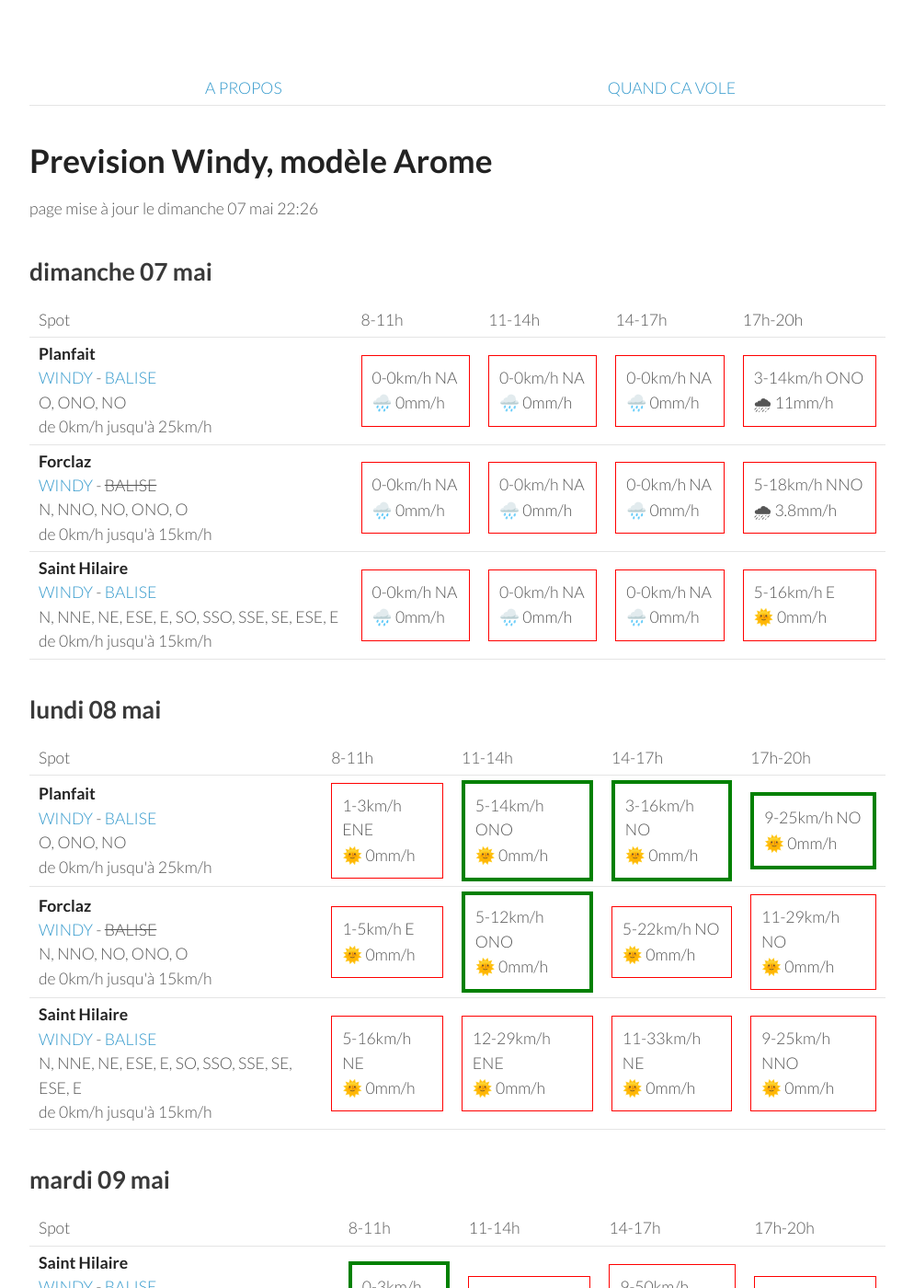
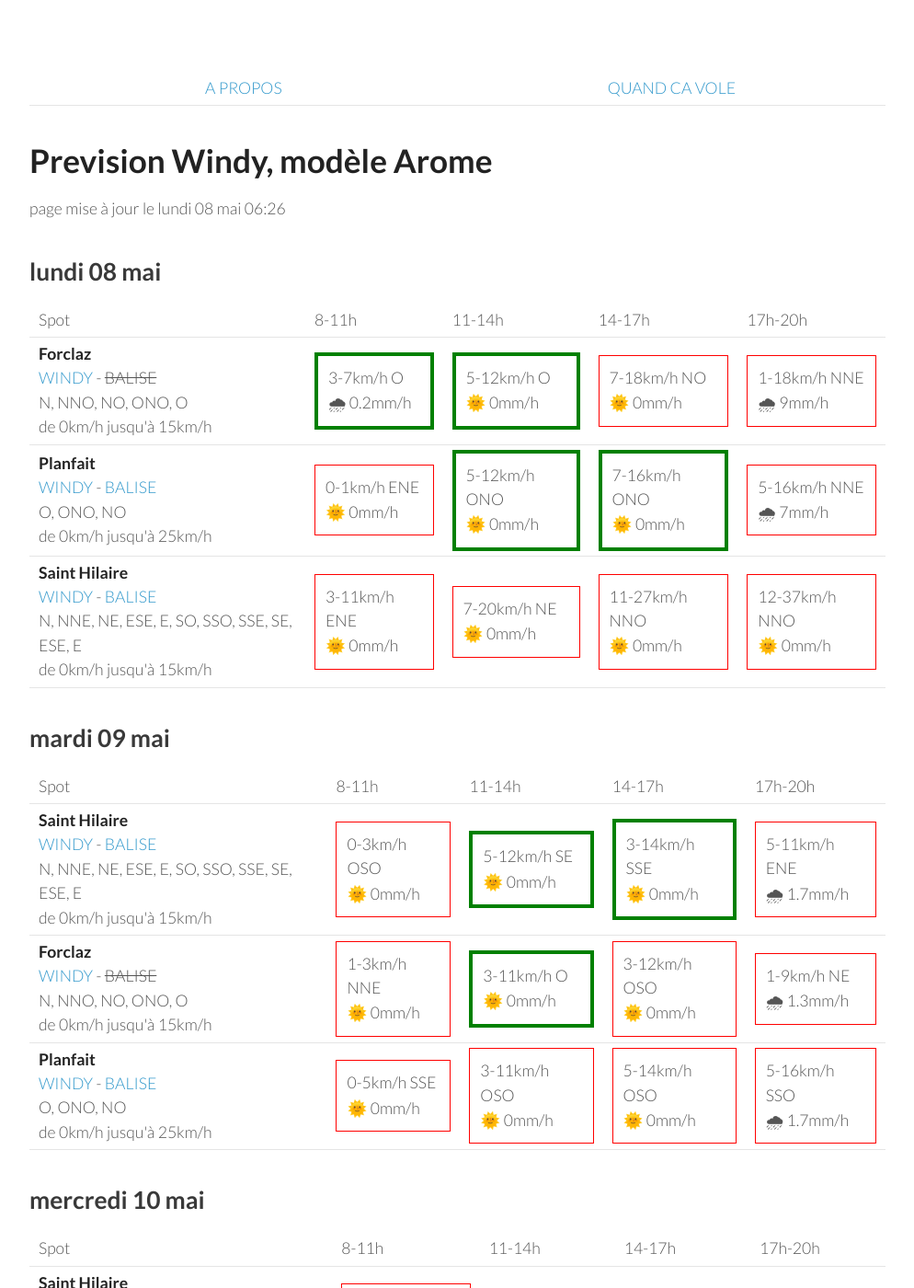
Before and after one commit to parapente-dans-le-nord/parapente-dans-le-nord.github.io, a Jekyll site: the page built from alpes_nord.markdown, in a window 1280 px wide and 1400 px high. Shown: the whole window at 92% size, without its empty margins (26-1020 px from the left). Built offline with Jekyll 4.4.1, drawn with Linux system fonts in a browser that asks for light colours; some of the changed text lies outside the part shown.

Commit message:
update index.markdown

```diff
--- a/alpes_nord.markdown
+++ b/alpes_nord.markdown
@@ -7,51 +7,8 @@ title:  "Tous les spots"
 {: .links}
 
 # Prevision Windy, modèle Arome
-page mise à jour le dimanche 07 mai 22:26
+page mise à jour le lundi 08 mai 06:26
 
-## dimanche 07 mai
-
-{::nomarkdown}
-<table>
-  <tbody>
-    <tr>
-      <td>Spot</td>
-      <td>8-11h</td>
-      <td>11-14h</td>
-      <td>14-17h</td>
-      <td>17h-20h</td>
-    </tr>
-<tr>
-        <td><strong>Planfait</strong><br><a href="https://windy.com/45.853/6.223?45.415,6.223,8">WINDY</a> - <span class=""><a href="https://www.openwindmap.org/PP496">BALISE</a> </span><br> <span class="vent-favorable">O, ONO, NO</span><br><span class="force-vent">de 0km/h jusqu'à 25km/h</span> </td>
-
-            <td><div class="not-flyable"><p>0-0km/h NA</p><p>🌧️ 0mm/h</p></div></td>
-            <td><div class="not-flyable"><p>0-0km/h NA</p><p>🌧️ 0mm/h</p></div></td>
-            <td><div class="not-flyable"><p>0-0km/h NA</p><p>🌧️ 0mm/h</p></div></td>
-            <td><div class="not-flyable"><p>3-14km/h ONO</p><p>🌧 11mm/h</p></div></td>
-
-    </tr>
-<tr>
-        <td><strong>Forclaz</strong><br><a href="https://windy.com/45.814/6.247?45.375,6.246,8,m:eVwaglz">WINDY</a> - <span class="no-balise"> BALISE </span><br> <span class="vent-favorable">N, NNO, NO, ONO, O</span><br><span class="force-vent">de 0km/h jusqu'à 15km/h</span> </td>
-
-            <td><div class="not-flyable"><p>0-0km/h NA</p><p>🌧️ 0mm/h</p></div></td>
-            <td><div class="not-flyable"><p>0-0km/h NA</p><p>🌧️ 0mm/h</p></div></td>
-            <td><div class="not-flyable"><p>0-0km/h NA</p><p>🌧️ 0mm/h</p></div></td>
-            <td><div class="not-flyable"><p>5-18km/h NNO</p><p>🌧 3.8mm/h</p></div></td>
-
-    </tr>
-<tr>
-        <td><strong>Saint Hilaire</strong><br><a href="https://windy.com/45.307/5.888?45.087,5.889,9,m:eUFagkX">WINDY</a> - <span class=""><a href="http://www.balisemeteo.com/balise.php?idBalise=61">BALISE</a> </span><br> <span class="vent-favorable">N, NNE, NE, ESE, E, SO, SSO, SSE, SE, ESE, E</span><br><span class="force-vent">de 0km/h jusqu'à 15km/h</span> </td>
-
-            <td><div class="not-flyable"><p>0-0km/h NA</p><p>🌧️ 0mm/h</p></div></td>
-            <td><div class="not-flyable"><p>0-0km/h NA</p><p>🌧️ 0mm/h</p></div></td>
-            <td><div class="not-flyable"><p>0-0km/h NA</p><p>🌧️ 0mm/h</p></div></td>
-            <td><div class="not-flyable"><p>5-16km/h E</p><p>🌞 0mm/h</p></div></td>
-
-    </tr>
-
-</tbody>
-</table>
-{:/}
 ## lundi 08 mai
 
 {::nomarkdown}
@@ -65,32 +22,32 @@ page mise à jour le dimanche 07 mai 22:26
       <td>17h-20h</td>
     </tr>
 <tr>
-        <td><strong>Planfait</strong><br><a href="https://windy.com/45.853/6.223?45.415,6.223,8">WINDY</a> - <span class=""><a href="https://www.openwindmap.org/PP496">BALISE</a> </span><br> <span class="vent-favorable">O, ONO, NO</span><br><span class="force-vent">de 0km/h jusqu'à 25km/h</span> </td>
+        <td><strong>Forclaz</strong><br><a href="https://windy.com/45.814/6.247?45.375,6.246,8,m:eVwaglz">WINDY</a> - <span class="no-balise"> BALISE </span><br> <span class="vent-favorable">N, NNO, NO, ONO, O</span><br><span class="force-vent">de 0km/h jusqu'à 15km/h</span> </td>
 
-            <td><div class="not-flyable"><p>1-3km/h ENE</p><p>🌞 0mm/h</p></div></td>
-            <td><div class="flyable"><p>5-14km/h ONO</p><p>🌞 0mm/h</p></div></td>
-            <td><div class="flyable"><p>3-16km/h NO</p><p>🌞 0mm/h</p></div></td>
-            <td><div class="flyable"><p>9-25km/h NO</p><p>🌞 0mm/h</p></div></td>
+            <td><div class="flyable"><p>3-7km/h O</p><p>🌧 0.2mm/h</p></div></td>
+            <td><div class="flyable"><p>5-12km/h O</p><p>🌞 0mm/h</p></div></td>
+            <td><div class="not-flyable"><p>7-18km/h NO</p><p>🌞 0mm/h</p></div></td>
+            <td><div class="not-flyable"><p>1-18km/h NNE</p><p>🌧 9mm/h</p></div></td>
 
 
     </tr>
 <tr>
-        <td><strong>Forclaz</strong><br><a href="https://windy.com/45.814/6.247?45.375,6.246,8,m:eVwaglz">WINDY</a> - <span class="no-balise"> BALISE </span><br> <span class="vent-favorable">N, NNO, NO, ONO, O</span><br><span class="force-vent">de 0km/h jusqu'à 15km/h</span> </td>
+        <td><strong>Planfait</strong><br><a href="https://windy.com/45.853/6.223?45.415,6.223,8">WINDY</a> - <span class=""><a href="https://www.openwindmap.org/PP496">BALISE</a> </span><br> <span class="vent-favorable">O, ONO, NO</span><br><span class="force-vent">de 0km/h jusqu'à 25km/h</span> </td>
 
-            <td><div class="not-flyable"><p>1-5km/h E</p><p>🌞 0mm/h</p></div></td>
+            <td><div class="not-flyable"><p>0-1km/h ENE</p><p>🌞 0mm/h</p></div></td>
             <td><div class="flyable"><p>5-12km/h ONO</p><p>🌞 0mm/h</p></div></td>
-            <td><div class="not-flyable"><p>5-22km/h NO</p><p>🌞 0mm/h</p></div></td>
-            <td><div class="not-flyable"><p>11-29km/h NO</p><p>🌞 0mm/h</p></div></td>
+            <td><div class="flyable"><p>7-16km/h ONO</p><p>🌞 0mm/h</p></div></td>
+            <td><div class="not-flyable"><p>5-16km/h NNE</p><p>🌧 7mm/h</p></div></td>
 
 
     </tr>
 <tr>
         <td><strong>Saint Hilaire</strong><br><a href="https://windy.com/45.307/5.888?45.087,5.889,9,m:eUFagkX">WINDY</a> - <span class=""><a href="http://www.balisemeteo.com/balise.php?idBalise=61">BALISE</a> </span><br> <span class="vent-favorable">N, NNE, NE, ESE, E, SO, SSO, SSE, SE, ESE, E</span><br><span class="force-vent">de 0km/h jusqu'à 15km/h</span> </td>
 
-            <td><div class="not-flyable"><p>5-16km/h NE</p><p>🌞 0mm/h</p></div></td>
-            <td><div class="not-flyable"><p>12-29km/h ENE</p><p>🌞 0mm/h</p></div></td>
-            <td><div class="not-flyable"><p>11-33km/h NE</p><p>🌞 0mm/h</p></div></td>
-            <td><div class="not-flyable"><p>9-25km/h NNO</p><p>🌞 0mm/h</p></div></td>
+            <td><div class="not-flyable"><p>3-11km/h ENE</p><p>🌞 0mm/h</p></div></td>
+            <td><div class="not-flyable"><p>7-20km/h NE</p><p>🌞 0mm/h</p></div></td>
+            <td><div class="not-flyable"><p>11-27km/h NNO</p><p>🌞 0mm/h</p></div></td>
+            <td><div class="not-flyable"><p>12-37km/h NNO</p><p>🌞 0mm/h</p></div></td>
 
 
     </tr>
@@ -113,30 +70,30 @@ page mise à jour le dimanche 07 mai 22:26
 <tr>
         <td><strong>Saint Hilaire</strong><br><a href="https://windy.com/45.307/5.888?45.087,5.889,9,m:eUFagkX">WINDY</a> - <span class=""><a href="http://www.balisemeteo.com/balise.php?idBalise=61">BALISE</a> </span><br> <span class="vent-favorable">N, NNE, NE, ESE, E, SO, SSO, SSE, SE, ESE, E</span><br><span class="force-vent">de 0km/h jusqu'à 15km/h</span> </td>
 
-            <td><div class="flyable"><p>0-3km/h N</p><p>🌞 0mm/h</p></div></td>
-            <td><div class="not-flyable"><p>5-31km/h SO</p><p>🌞 0mm/h</p></div></td>
-            <td><div class="not-flyable"><p>9-50km/h OSO</p><p>🌞 0mm/h</p></div></td>
-            <td><div class="not-flyable"><p>5-50km/h S</p><p>🌧 3mm/h</p></div></td>
+            <td><div class="not-flyable"><p>0-3km/h OSO</p><p>🌞 0mm/h</p></div></td>
+            <td><div class="flyable"><p>5-12km/h SE</p><p>🌞 0mm/h</p></div></td>
+            <td><div class="flyable"><p>3-14km/h SSE</p><p>🌞 0mm/h</p></div></td>
+            <td><div class="not-flyable"><p>5-11km/h ENE</p><p>🌧 1.7mm/h</p></div></td>
+
+
+    </tr>
+<tr>
+        <td><strong>Forclaz</strong><br><a href="https://windy.com/45.814/6.247?45.375,6.246,8,m:eVwaglz">WINDY</a> - <span class="no-balise"> BALISE </span><br> <span class="vent-favorable">N, NNO, NO, ONO, O</span><br><span class="force-vent">de 0km/h jusqu'à 15km/h</span> </td>
+
+            <td><div class="not-flyable"><p>1-3km/h NNE</p><p>🌞 0mm/h</p></div></td>
+            <td><div class="flyable"><p>3-11km/h O</p><p>🌞 0mm/h</p></div></td>
+            <td><div class="not-flyable"><p>3-12km/h OSO</p><p>🌞 0mm/h</p></div></td>
+            <td><div class="not-flyable"><p>1-9km/h NE</p><p>🌧 1.3mm/h</p></div></td>
 
 
     </tr>
 <tr>
         <td><strong>Planfait</strong><br><a href="https://windy.com/45.853/6.223?45.415,6.223,8">WINDY</a> - <span class=""><a href="https://www.openwindmap.org/PP496">BALISE</a> </span><br> <span class="vent-favorable">O, ONO, NO</span><br><span class="force-vent">de 0km/h jusqu'à 25km/h</span> </td>
 
-            <td><div class="not-flyable"><p>1-3km/h SE</p><p>🌞 0mm/h</p></div></td>
-            <td><div class="not-flyable"><p>1-18km/h SSO</p><p>🌞 0mm/h</p></div></td>
-            <td><div class="not-flyable"><p>9-31km/h OSO</p><p>🌧 0.2mm/h</p></div></td>
-            <td><div class="not-flyable"><p>3-35km/h SSO</p><p>🌧 4.4mm/h</p></div></td>
-
-
-    </tr>
-<tr>
-        <td><strong>Forclaz</strong><br><a href="https://windy.com/45.814/6.247?45.375,6.246,8,m:eVwaglz">WINDY</a> - <span class="no-balise"> BALISE </span><br> <span class="vent-favorable">N, NNO, NO, ONO, O</span><br><span class="force-vent">de 0km/h jusqu'à 15km/h</span> </td>
-
-            <td><div class="not-flyable"><p>1-5km/h E</p><p>🌞 0mm/h</p></div></td>
-            <td><div class="not-flyable"><p>1-18km/h S</p><p>🌞 0mm/h</p></div></td>
-            <td><div class="not-flyable"><p>7-31km/h OSO</p><p>🌧 0.2mm/h</p></div></td>
-            <td><div class="not-flyable"><p>1-35km/h SSO</p><p>🌧 4.8mm/h</p></div></td>
+            <td><div class="not-flyable"><p>0-5km/h SSE</p><p>🌞 0mm/h</p></div></td>
+            <td><div class="not-flyable"><p>3-11km/h OSO</p><p>🌞 0mm/h</p></div></td>
+            <td><div class="not-flyable"><p>5-14km/h OSO</p><p>🌞 0mm/h</p></div></td>
+            <td><div class="not-flyable"><p>5-16km/h SSO</p><p>🌧 1.7mm/h</p></div></td>
 
 
     </tr>
@@ -157,32 +114,32 @@ page mise à jour le dimanche 07 mai 22:26
       <td>17h-20h</td>
     </tr>
 <tr>
-        <td><strong>Planfait</strong><br><a href="https://windy.com/45.853/6.223?45.415,6.223,8">WINDY</a> - <span class=""><a href="https://www.openwindmap.org/PP496">BALISE</a> </span><br> <span class="vent-favorable">O, ONO, NO</span><br><span class="force-vent">de 0km/h jusqu'à 25km/h</span> </td>
+        <td><strong>Saint Hilaire</strong><br><a href="https://windy.com/45.307/5.888?45.087,5.889,9,m:eUFagkX">WINDY</a> - <span class=""><a href="http://www.balisemeteo.com/balise.php?idBalise=61">BALISE</a> </span><br> <span class="vent-favorable">N, NNE, NE, ESE, E, SO, SSO, SSE, SE, ESE, E</span><br><span class="force-vent">de 0km/h jusqu'à 15km/h</span> </td>
 
-            <td><div class="flyable"><p>3-20km/h NO</p><p>🌧 2.9mm/h</p></div></td>
-            <td><div class="not-flyable"><p>9-35km/h NO</p><p>🌧 1.1mm/h</p></div></td>
-            <td><div class="not-flyable"><p>9-35km/h NO</p><p>🌧 0.4mm/h</p></div></td>
-            <td><div class="not-flyable"><p>9-33km/h NO</p><p>🌧 0.3mm/h</p></div></td>
+            <td><div class="not-flyable"><p>3-37km/h NNO</p><p>🌧 3mm/h</p></div></td>
+            <td><div class="not-flyable"><p>7-33km/h N</p><p>🌧 0.7mm/h</p></div></td>
+            <td><div class="not-flyable"><p>7-40km/h N</p><p>🌧 0.8mm/h</p></div></td>
+            <td><div class="not-flyable"><p>9-42km/h N</p><p>🌧 0.8mm/h</p></div></td>
 
 
     </tr>
 <tr>
-        <td><strong>Saint Hilaire</strong><br><a href="https://windy.com/45.307/5.888?45.087,5.889,9,m:eUFagkX">WINDY</a> - <span class=""><a href="http://www.balisemeteo.com/balise.php?idBalise=61">BALISE</a> </span><br> <span class="vent-favorable">N, NNE, NE, ESE, E, SO, SSO, SSE, SE, ESE, E</span><br><span class="force-vent">de 0km/h jusqu'à 15km/h</span> </td>
+        <td><strong>Planfait</strong><br><a href="https://windy.com/45.853/6.223?45.415,6.223,8">WINDY</a> - <span class=""><a href="https://www.openwindmap.org/PP496">BALISE</a> </span><br> <span class="vent-favorable">O, ONO, NO</span><br><span class="force-vent">de 0km/h jusqu'à 25km/h</span> </td>
 
-            <td><div class="not-flyable"><p>3-33km/h NO</p><p>🌧 3.6mm/h</p></div></td>
-            <td><div class="not-flyable"><p>5-31km/h N</p><p>🌧 1.6mm/h</p></div></td>
-            <td><div class="not-flyable"><p>7-40km/h N</p><p>🌧 1.1mm/h</p></div></td>
-            <td><div class="not-flyable"><p>9-44km/h N</p><p>🌧 0.2mm/h</p></div></td>
+            <td><div class="not-flyable"><p>5-27km/h ONO</p><p>🌧 2.9mm/h</p></div></td>
+            <td><div class="not-flyable"><p>7-29km/h NO</p><p>🌧 0.8mm/h</p></div></td>
+            <td><div class="not-flyable"><p>7-29km/h NO</p><p>🌧 0.4mm/h</p></div></td>
+            <td><div class="not-flyable"><p>9-33km/h NO</p><p>🌧 0.4mm/h</p></div></td>
 
 
     </tr>
 <tr>
         <td><strong>Forclaz</strong><br><a href="https://windy.com/45.814/6.247?45.375,6.246,8,m:eVwaglz">WINDY</a> - <span class="no-balise"> BALISE </span><br> <span class="vent-favorable">N, NNO, NO, ONO, O</span><br><span class="force-vent">de 0km/h jusqu'à 15km/h</span> </td>
 
-            <td><div class="not-flyable"><p>3-22km/h NO</p><p>🌧 3.1mm/h</p></div></td>
-            <td><div class="not-flyable"><p>9-37km/h NO</p><p>🌧 1.3mm/h</p></div></td>
-            <td><div class="not-flyable"><p>9-37km/h NO</p><p>🌧 0.4mm/h</p></div></td>
-            <td><div class="not-flyable"><p>9-35km/h NO</p><p>🌧 0.4mm/h</p></div></td>
+            <td><div class="not-flyable"><p>7-29km/h ONO</p><p>🌧 3.6mm/h</p></div></td>
+            <td><div class="not-flyable"><p>7-31km/h NO</p><p>🌧 0.8mm/h</p></div></td>
+            <td><div class="not-flyable"><p>7-29km/h NO</p><p>🌧 0.5mm/h</p></div></td>
+            <td><div class="not-flyable"><p>9-33km/h NO</p><p>🌧 0.4mm/h</p></div></td>
 
 
     </tr>
@@ -203,32 +160,32 @@ page mise à jour le dimanche 07 mai 22:26
       <td>17h-20h</td>
     </tr>
 <tr>
+        <td><strong>Planfait</strong><br><a href="https://windy.com/45.853/6.223?45.415,6.223,8">WINDY</a> - <span class=""><a href="https://www.openwindmap.org/PP496">BALISE</a> </span><br> <span class="vent-favorable">O, ONO, NO</span><br><span class="force-vent">de 0km/h jusqu'à 25km/h</span> </td>
+
+            <td><div class="flyable"><p>1-9km/h NO</p><p>🌞 0mm/h</p></div></td>
+            <td><div class="flyable"><p>5-24km/h NO</p><p>🌧 0.3mm/h</p></div></td>
+            <td><div class="not-flyable"><p>9-31km/h NO</p><p>🌧 1mm/h</p></div></td>
+            <td><div class="not-flyable"><p>9-35km/h NNO</p><p>🌧 2.2mm/h</p></div></td>
+
+
+    </tr>
+<tr>
         <td><strong>Forclaz</strong><br><a href="https://windy.com/45.814/6.247?45.375,6.246,8,m:eVwaglz">WINDY</a> - <span class="no-balise"> BALISE </span><br> <span class="vent-favorable">N, NNO, NO, ONO, O</span><br><span class="force-vent">de 0km/h jusqu'à 15km/h</span> </td>
 
-            <td><div class="flyable"><p>3-12km/h NO</p><p>🌞 0mm/h</p></div></td>
-            <td><div class="not-flyable"><p>7-27km/h NO</p><p>🌧 0.5mm/h</p></div></td>
+            <td><div class="flyable"><p>1-9km/h NNO</p><p>🌞 0mm/h</p></div></td>
+            <td><div class="not-flyable"><p>5-24km/h NO</p><p>🌧 0.2mm/h</p></div></td>
             <td><div class="not-flyable"><p>9-31km/h NO</p><p>🌧 0.9mm/h</p></div></td>
             <td><div class="not-flyable"><p>7-35km/h NNO</p><p>🌧 2.3mm/h</p></div></td>
 
 
     </tr>
 <tr>
-        <td><strong>Planfait</strong><br><a href="https://windy.com/45.853/6.223?45.415,6.223,8">WINDY</a> - <span class=""><a href="https://www.openwindmap.org/PP496">BALISE</a> </span><br> <span class="vent-favorable">O, ONO, NO</span><br><span class="force-vent">de 0km/h jusqu'à 25km/h</span> </td>
-
-            <td><div class="flyable"><p>1-11km/h NO</p><p>🌞 0mm/h</p></div></td>
-            <td><div class="not-flyable"><p>7-27km/h NO</p><p>🌧 0.5mm/h</p></div></td>
-            <td><div class="not-flyable"><p>9-31km/h NO</p><p>🌧 1mm/h</p></div></td>
-            <td><div class="not-flyable"><p>9-35km/h NNO</p><p>🌧 2.2mm/h</p></div></td>
-
-
-    </tr>
-<tr>
         <td><strong>Saint Hilaire</strong><br><a href="https://windy.com/45.307/5.888?45.087,5.889,9,m:eUFagkX">WINDY</a> - <span class=""><a href="http://www.balisemeteo.com/balise.php?idBalise=61">BALISE</a> </span><br> <span class="vent-favorable">N, NNE, NE, ESE, E, SO, SSO, SSE, SE, ESE, E</span><br><span class="force-vent">de 0km/h jusqu'à 15km/h</span> </td>
 
-            <td><div class="not-flyable"><p>3-25km/h NNE</p><p>🌞 0mm/h</p></div></td>
-            <td><div class="not-flyable"><p>7-37km/h N</p><p>🌞 0mm/h</p></div></td>
-            <td><div class="not-flyable"><p>7-42km/h NNO</p><p>🌧 0.4mm/h</p></div></td>
-            <td><div class="not-flyable"><p>5-44km/h NNO</p><p>🌧 0.8mm/h</p></div></td>
+            <td><div class="not-flyable"><p>3-24km/h N</p><p>🌞 0mm/h</p></div></td>
+            <td><div class="not-flyable"><p>7-35km/h N</p><p>🌞 0mm/h</p></div></td>
+            <td><div class="not-flyable"><p>5-38km/h NNO</p><p>🌧 4mm/h</p></div></td>
+            <td><div class="not-flyable"><p>3-37km/h NNO</p><p>🌧 3.6mm/h</p></div></td>
 
 
     </tr>
@@ -271,10 +228,10 @@ page mise à jour le dimanche 07 mai 22:26
 <tr>
         <td><strong>Saint Hilaire</strong><br><a href="https://windy.com/45.307/5.888?45.087,5.889,9,m:eUFagkX">WINDY</a> - <span class=""><a href="http://www.balisemeteo.com/balise.php?idBalise=61">BALISE</a> </span><br> <span class="vent-favorable">N, NNE, NE, ESE, E, SO, SSO, SSE, SE, ESE, E</span><br><span class="force-vent">de 0km/h jusqu'à 15km/h</span> </td>
 
-            <td><div class="not-flyable"><p>3-38km/h NNE</p><p>🌧 1mm/h</p></div></td>
-            <td><div class="not-flyable"><p>7-46km/h N</p><p>🌧 0.6mm/h</p></div></td>
-            <td><div class="not-flyable"><p>7-48km/h N</p><p>🌧 1.2mm/h</p></div></td>
-            <td><div class="not-flyable"><p>7-55km/h N</p><p>🌧 2.3mm/h</p></div></td>
+            <td><div class="not-flyable"><p>3-22km/h NNE</p><p>🌞 0mm/h</p></div></td>
+            <td><div class="not-flyable"><p>5-27km/h NNO</p><p>🌧 0.6mm/h</p></div></td>
+            <td><div class="not-flyable"><p>3-29km/h NNO</p><p>🌧 0.9mm/h</p></div></td>
+            <td><div class="not-flyable"><p>1-25km/h NE</p><p>🌧 5mm/h</p></div></td>
 
 
     </tr>
```
